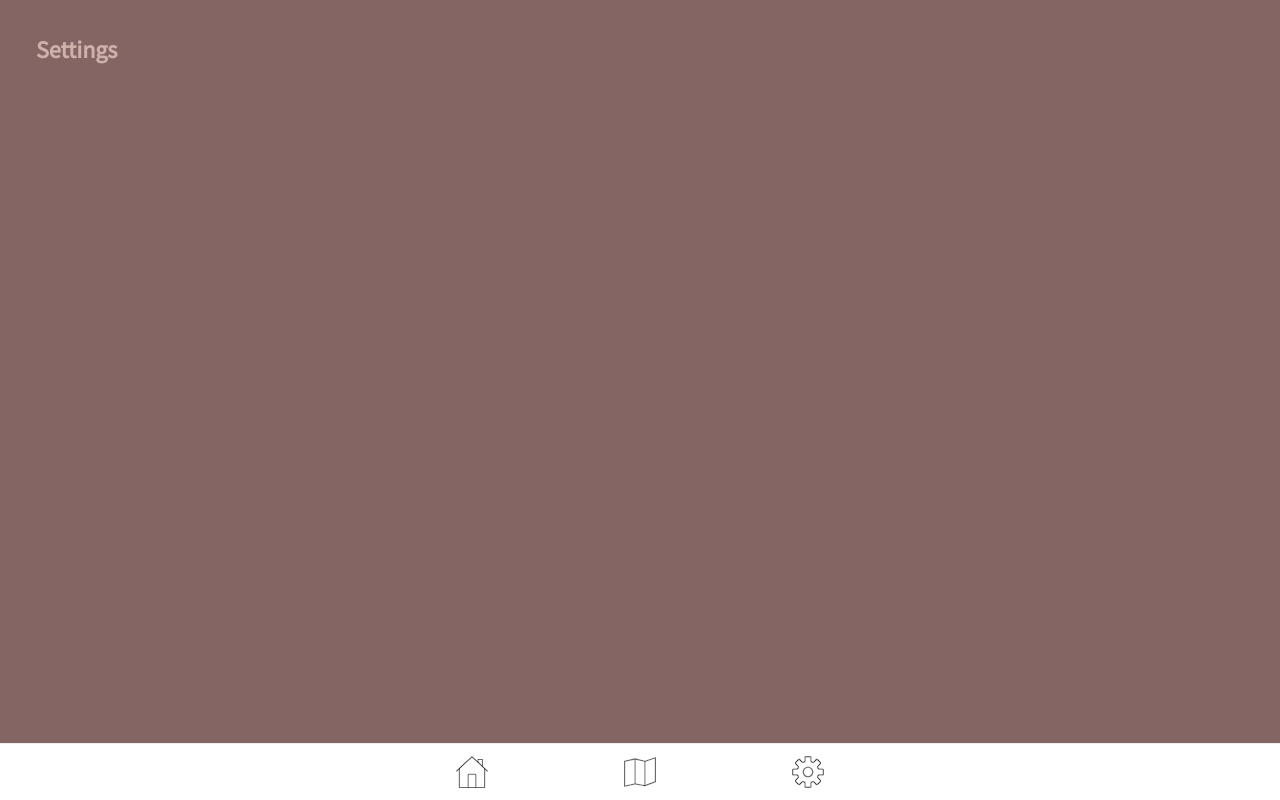
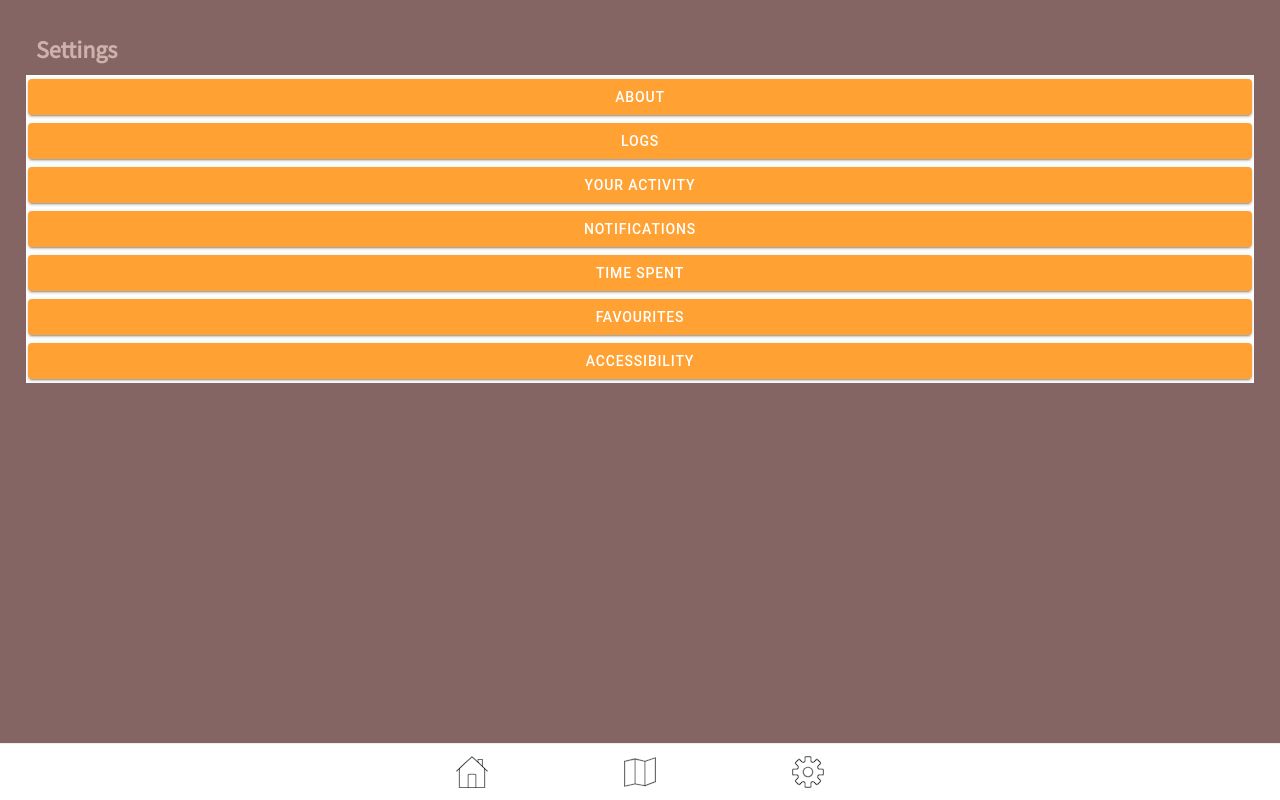
Before and after one commit to Ttan-24/ionicproj, a React (Vite) app: page /tab3 in a window 1280 px wide. Built offline with nearby package versions, Linux system fonts and the light colour scheme.

Commit message:
Assignment13 done

```diff
--- a/src/pages/Tab3.tsx
+++ b/src/pages/Tab3.tsx
@@ -1,8 +1,64 @@
-import { IonCard, IonCardContent, IonCardHeader, IonCardTitle, IonContent, IonHeader, IonPage, IonTitle, IonToolbar } from '@ionic/react';
+import { AccordionGroupCustomEvent, IonAccordion, IonAccordionGroup, IonAlert, IonButton, IonButtons, IonCard, IonCardContent, IonCardHeader, IonCardTitle, IonContent, IonHeader, IonInput, IonItem, IonLabel, IonList, IonModal, IonPage, IonTitle, IonToggle, IonToolbar } from '@ionic/react';
 import ExploreContainer from '../components/ExploreContainer';
+import { useState, useRef } from 'react';
 import './Tab3.css';
+import { OverlayEventDetail } from '@ionic/react/dist/types/components/react-component-lib/interfaces';
+
 
 const Tab3: React.FC = () => {
+  // let logs = LogManager.getLogs();
+  // let log = LogManager.log;
+  // // let logarr = LogManager.logs;
+  // const modal = useRef<HTMLIonModalElement>(null);
+  // const input = useRef<HTMLIonInputElement>(null);
+
+  // const [applicationLog, setApplicationLog] = useState<any>("");
+  // function log (stuffToLog: any) {
+  //   console.log(stuffToLog);
+  //   setApplicationLog(applicationLog + "<<" + stuffToLog);
+  // }
+
+  const [applicationLog, setApplicationLog] = useState<string>("");
+
+  function log(stuffToLog: any) {
+    console.log(stuffToLog);
+    setApplicationLog((prevLog) => prevLog + "\n" + stuffToLog); // Add a newline
+  }
+
+
+
+  function onAbout() {
+    log("onAbout clicked");
+  }
+
+  function onLog() {
+    log("onLog clicked");
+  }
+
+  function onActivity() {
+    log("onActivity clicked");
+  }
+
+  function onNotifications() {
+    log("onNotifications clicked");
+  }
+
+  function onUserTimeSpent() {
+    log("onUserTimeSpent clicked");
+  }
+  function onFavourites() {
+    log("onFavourites clicked");
+  }
+  function onAccessibility() {
+    log("onAccessibility clicked");
+  }
+
+  if (process.env.NODE_ENV === 'production') {
+    console.log = () => {}; // Override console.log
+    console.error = () => {}; // Override console.error
+    console.debug = () => {}; // Override console.debug
+  }
+
   return (
     <IonPage>
       <IonHeader>
@@ -13,6 +69,73 @@ const Tab3: React.FC = () => {
         <IonCard className='ion-card-wrapper'>
           <IonCardHeader>
             <IonCardTitle className='ion-card-title-wrapper'>Settings</IonCardTitle>
+
+            <IonAccordionGroup>
+          <IonAccordion value="first">
+          <IonButton id="about-modal" expand="block" slot='header' onClick={onAbout}>About</IonButton>
+
+          <div className="ion-padding" slot="content">
+          An app that takes live geographical data (elevation/precipitation/etc.) from the surrounding area and suggests what clothing to wear when they go out today. For example, if the land is not steep it will recommend to wear heels or flats. But if it was steep then it will suggest hiking boots or sneakers
+          </div>
+          </IonAccordion>
+          <IonAccordion value="second">
+          <IonButton id="log-modal" expand="block" slot='header' onClick={onLog}>Logs</IonButton>
+
+          <div className="ion-padding" slot="content" style={{ whiteSpace: 'pre-wrap' }}>
+          {applicationLog}
+        </div>
+          </IonAccordion>
+          <IonAccordion value="third">
+          <IonButton id="activity-modal" expand="block" slot='header' onClick={onActivity}>Your Activity</IonButton>
+
+          <div className="ion-padding" slot="content">
+          You recent activity:
+          Favourited route
+          </div>
+          </IonAccordion>
+          <IonAccordion value="fourth">
+          <IonButton id="notification-modal" expand="block" slot='header' onClick={onNotifications}>Notifications</IonButton>
+
+          <div className="ion-padding" slot="content">
+          Checkout our recent update!
+          </div>
+          </IonAccordion>
+          <IonAccordion value="fifth">
+          <IonButton id="time-modal" expand="block" slot='header' onClick={onUserTimeSpent}>Time Spent</IonButton>
+
+          <div className="ion-padding" slot="content">
+          You have been using our app for : 1 hour 20 mins
+          </div>
+          </IonAccordion>
+          <IonAccordion value="sixth">
+          <IonButton id="favourite-modal" expand="block" slot='header' onClick={onFavourites}>Favourites</IonButton>
+
+          <div className="ion-padding" slot="content">
+          Favourite routes
+            <IonList>
+              From One Pace Plaza to 160 William Street
+            </IonList>
+            <IonList>
+              From WTC Station to 130 William Street
+            </IonList>
+          </div>
+          </IonAccordion>
+          <IonAccordion value="seventh">
+          <IonButton id="access-modal" expand="block" slot='header' onClick={onAccessibility}>Accessibility</IonButton>
+
+          <div className="ion-padding" slot="content">
+          <IonToggle>Dark Mode</IonToggle>
+          </div>
+          </IonAccordion>
+        </IonAccordionGroup>
+
+            {/* <IonList>
+            {logs.map((log, index) => (
+              <IonItem key={index}>
+              <IonLabel>{log}</IonLabel>
+              </IonItem>
+            ))}
+            </IonList> */}
           </IonCardHeader>
         </IonCard>
       </IonContent>
--- a/src/pages/global.css
+++ b/src/pages/global.css
@@ -17,4 +17,4 @@ ion-card-title {
 
 ion-input {
     --color: #fff;
-  }
+}
```
Also changed, not shown: src/App.tsx (+8 -0 lines), src/pages/LogManager.tsx (added, +53 -0 lines), src/pages/Tab1.tsx (+9 -0 lines), src/pages/Tab2.tsx (+8 -4 lines), public/manifest.json.
